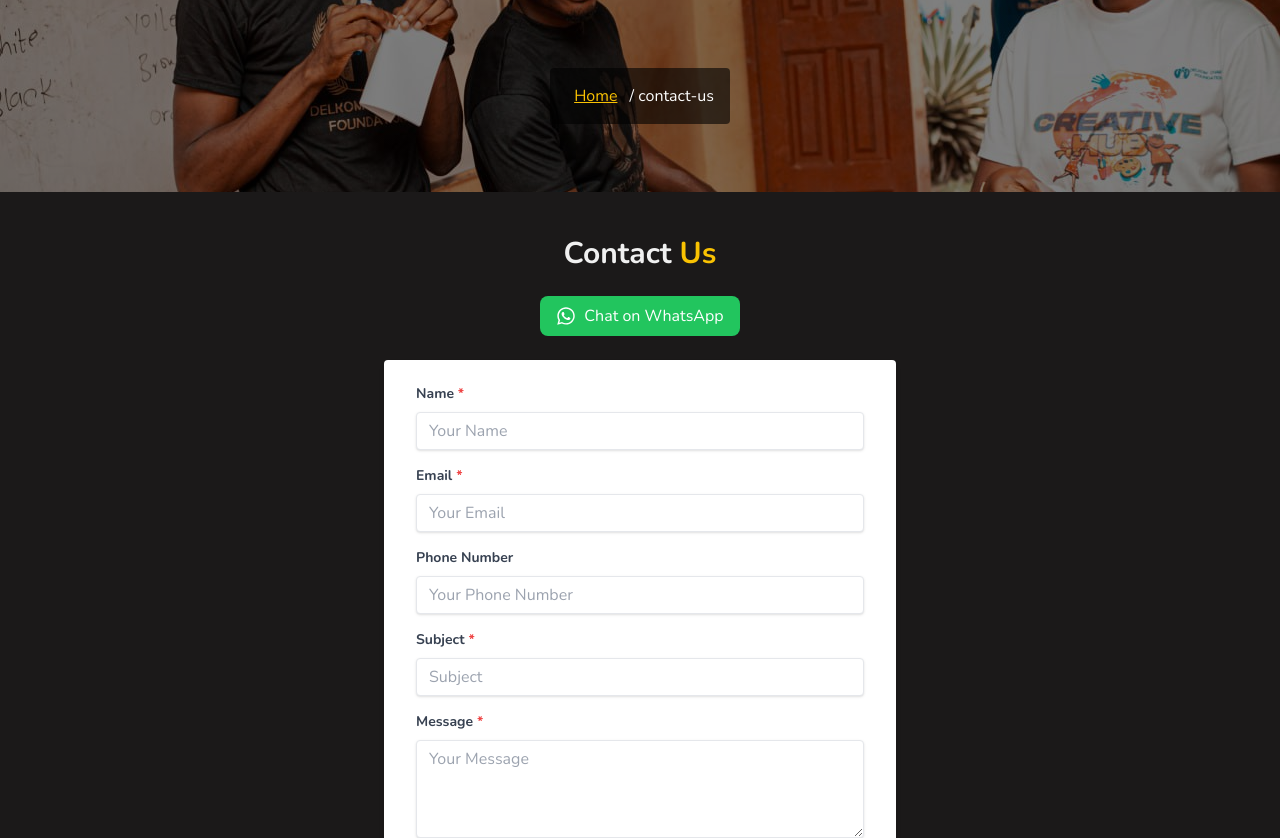
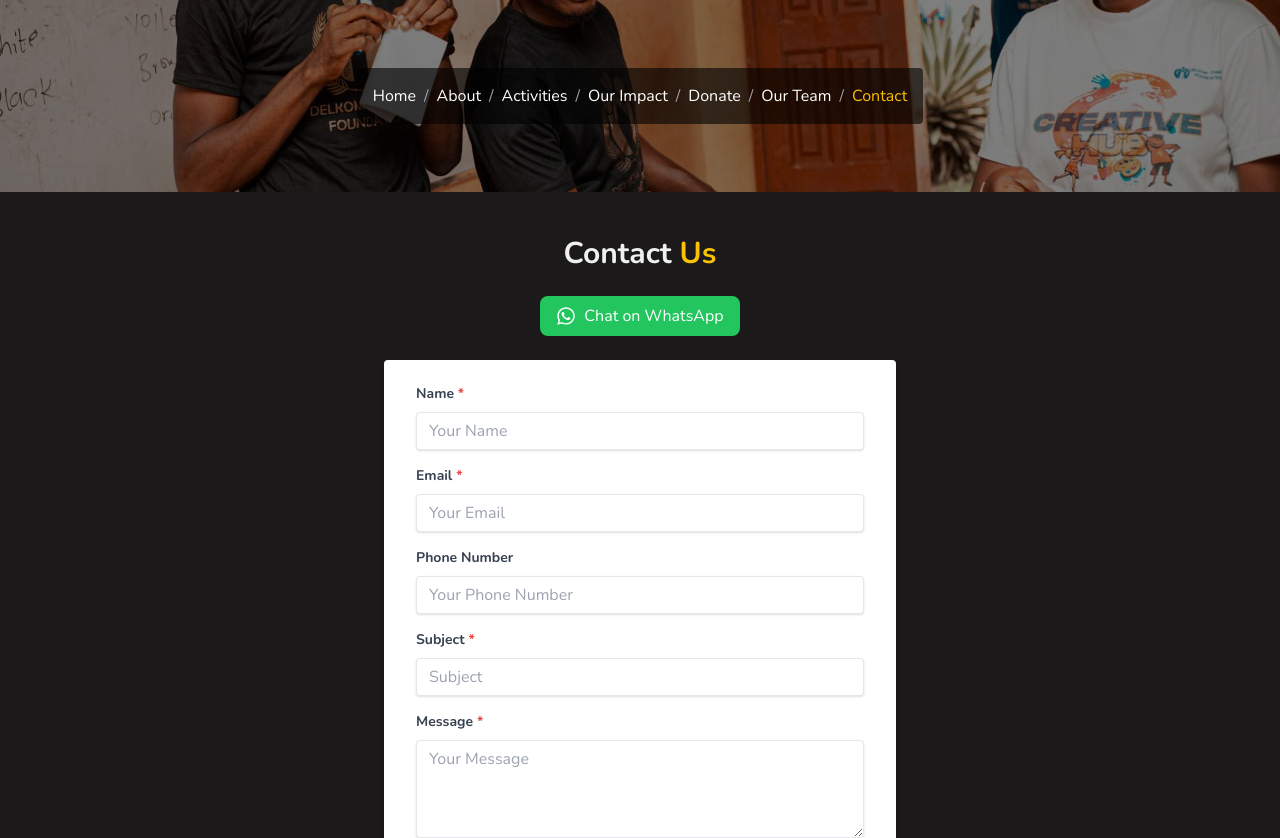
Before and after one commit to henryamos/DelkomFoundation, a React (Vite) app: page /contact-us in a window 1280 px wide. Shown: the top 838 px of the page. Built offline with nearby package versions, Linux system fonts and the light colour scheme.

Commit message:
Added navigation on the header part

```diff
--- a/src/components/Header.jsx
+++ b/src/components/Header.jsx
@@ -1,27 +1,96 @@
-import React from "react";
+import React, { useState } from "react";
 import { Link, useLocation } from "react-router-dom";
-import backgroundImage from "../assets/Delkom7.jpg"
+import backgroundImage from "../assets/Delkom7.jpg";
+import { FaBars, FaTimes } from "react-icons/fa";
 
 function Header() {
+  const [isMenuOpen, setIsMenuOpen] = useState(false);
   const location = useLocation();
   const currentPath = location.pathname;
 
+  // Define navigation links
+  const navigationLinks = [
+    { path: "/", label: "Home" },
+    { path: "/about", label: "About" },
+    { path: "/activities", label: "Activities" },
+    { path: "/our-impact", label: "Our Impact" },
+    { path: "/donatePage", label: "Donate" },
+    { path: "/Team", label: "Our Team" },
+    { path: "/contact-us", label: "Contact" },
+  ];
+
+  const toggleMenu = () => {
+    setIsMenuOpen(!isMenuOpen);
+  };
+
+  // Close menu when a link is clicked
+  const handleLinkClick = () => {
+    setIsMenuOpen(false);
+  };
+
   return (
     <header
-      className="bg-cover bg-center h-48 flex items-center justify-center text-white relative"
+      className="bg-cover bg-center h-48 flex flex-col items-center justify-center text-white relative"
       style={{
         backgroundImage: `linear-gradient(rgba(0, 0, 0, 0.5), rgba(0, 0, 0, 0.5)), url(${backgroundImage})`,
       }}
     >
-      <nav className="bg-black bg-opacity-60 p-4 rounded">
-        <Link to="/" className="text-darkYellow underline mx-2">
-          Home
-        </Link>{" "}
-        /{" "}
-        <span className="text-white">
-          {currentPath.replace("/", "") || "Home"}
-        </span>
+      {/* Mobile Menu Button */}
+      <button
+        onClick={toggleMenu}
+        className="md:hidden absolute top-4 right-4 z-50 p-2 rounded-lg bg-black bg-opacity-60 hover:bg-opacity-80 transition-all"
+      >
+        {isMenuOpen ? (
+          <FaTimes className="h-6 w-6" />
+        ) : (
+          <FaBars className="h-6 w-6" />
+        )}
+      </button>
+
+      {/* Desktop Navigation */}
+      <nav className="hidden md:block bg-black bg-opacity-60 p-4 rounded">
+        {navigationLinks.map((link, index) => (
+          <React.Fragment key={link.path}>
+            <Link
+              to={link.path}
+              className={`${
+                currentPath === link.path
+                  ? "text-darkYellow"
+                  : "text-white hover:text-darkYellow"
+              } transition-colors duration-300`}
+            >
+              {link.label}
+            </Link>
+            {index < navigationLinks.length - 1 && (
+              <span className="mx-2 text-gray-400">/</span>
+            )}
+          </React.Fragment>
+        ))}
       </nav>
+
+      {/* Mobile Navigation Menu */}
+      <div
+        className={`fixed inset-0 bg-black bg-opacity-95 z-40 md:hidden transition-transform duration-300 ease-in-out transform ${
+          isMenuOpen ? "translate-x-0" : "-translate-x-full"
+        }`}
+      >
+        <nav className="flex flex-col items-center justify-center h-full">
+          {navigationLinks.map((link) => (
+            <Link
+              key={link.path}
+              to={link.path}
+              onClick={handleLinkClick}
+              className={`${
+                currentPath === link.path
+                  ? "text-darkYellow"
+                  : "text-white hover:text-darkYellow"
+              } text-xl py-4 transition-colors duration-300`}
+            >
+              {link.label}
+            </Link>
+          ))}
+        </nav>
+      </div>
     </header>
   );
 }
--- a/src/pages/ContactUs.jsx
+++ b/src/pages/ContactUs.jsx
@@ -16,7 +16,7 @@ const ContactUs = () => {
   const [isLoading, setIsLoading] = useState(false);
 
   // WhatsApp configuration
-  const whatsappNumber = "+233208580176";
+  const whatsappNumber = "+233548151982";
   const whatsappMessage = "Hello, I would like to get in touch with Delkom Charity Foundation.";
 
   // Validation rules
```
